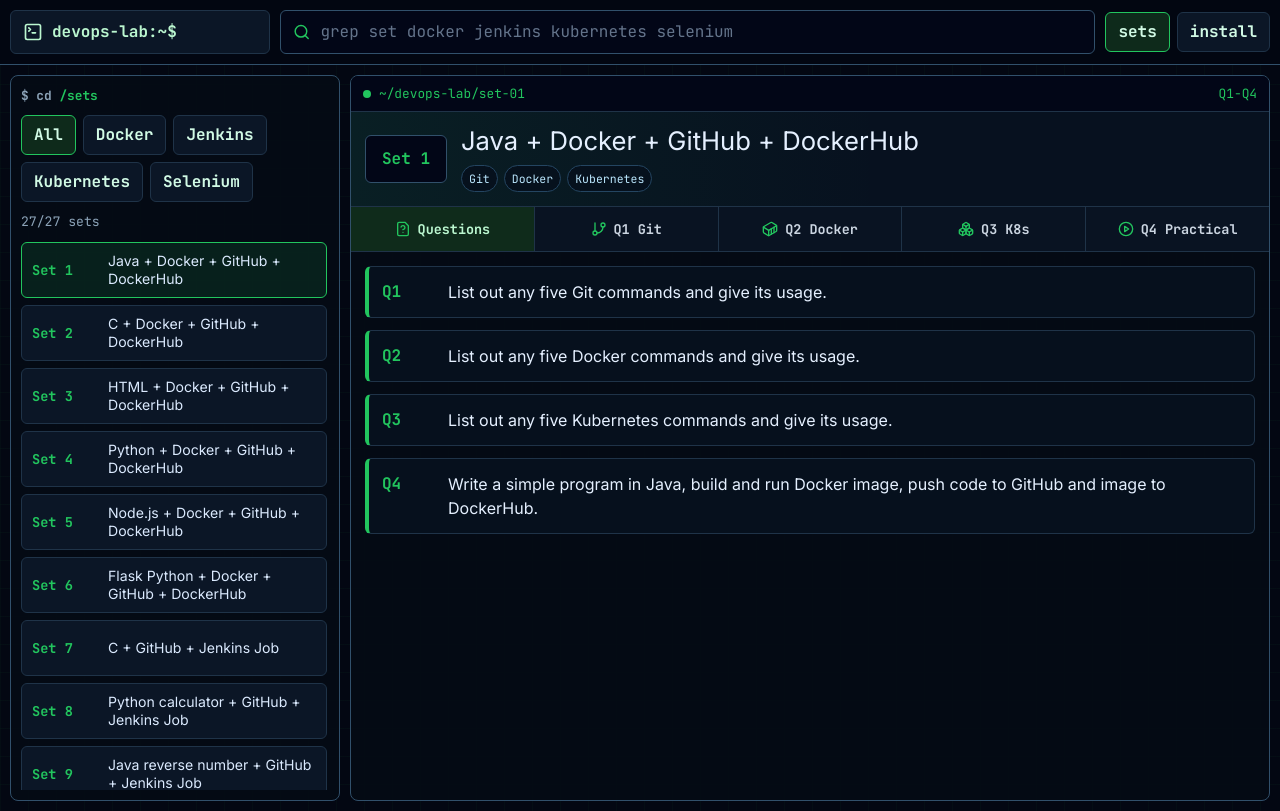
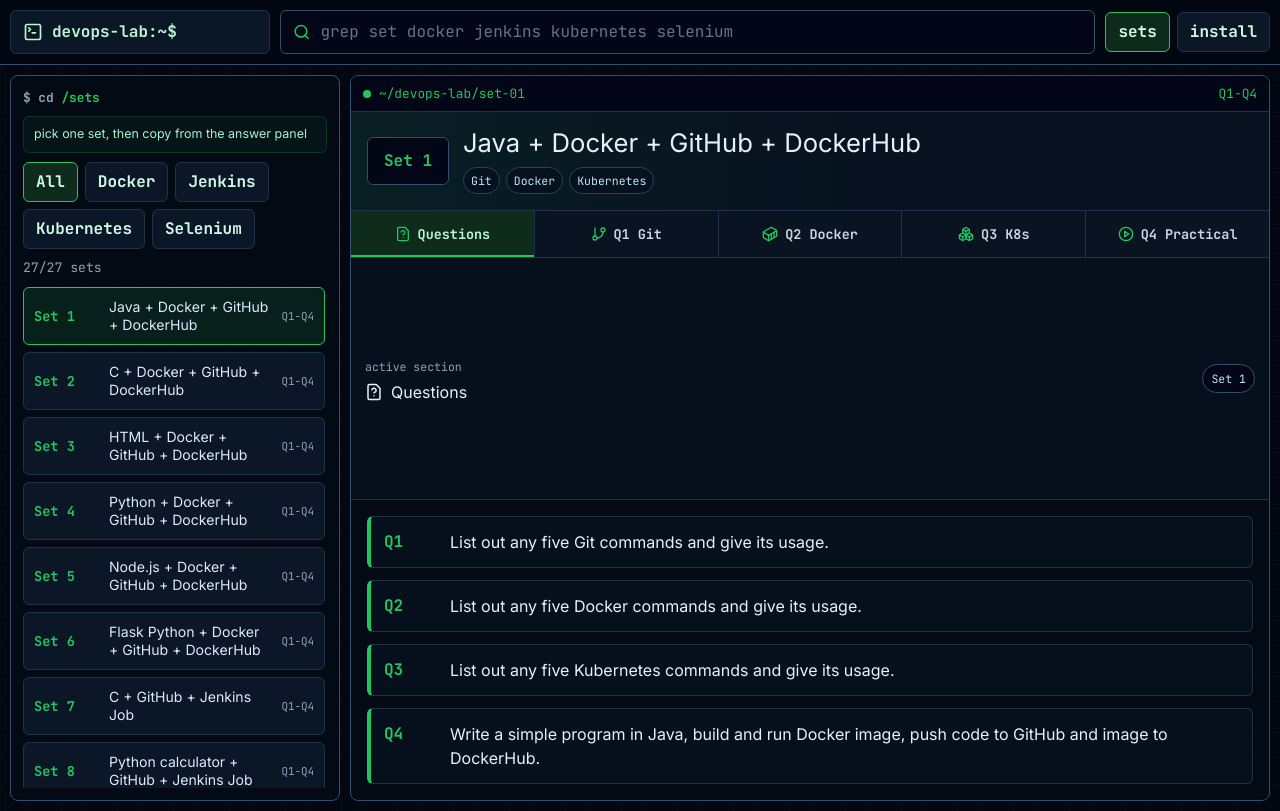
Before and after one commit to DhruvReddyS7/DEVOPS_EXTERNAL, a React (Vite) app: page / in a window 1280 px wide. Built offline with nearby package versions, Linux system fonts and the light colour scheme.

Commit message:
Elevate terminal UI organization

```diff
--- a/src/App.jsx
+++ b/src/App.jsx
@@ -93,6 +93,7 @@
           <div className="workbench">
             <aside className="set-panel">
               <div className="panel-title">/sets</div>
+              <div className="panel-hint">pick one set, then copy from the answer panel</div>
               <div className="topic-tabs">
                 {topics.map((item) => (
                   <button key={item} className={topic === item ? "active" : ""} onClick={() => setTopic(item)}>
@@ -110,6 +111,7 @@
                   >
                     <b>Set {program.id}</b>
                     <span>{program.title.replace(`Set ${program.id}: `, "")}</span>
+                    <small>{program.q5 ? "Q1-Q5" : "Q1-Q4"}</small>
                   </button>
                 ))}
               </div>
--- a/src/components/ProgramCard.jsx
+++ b/src/components/ProgramCard.jsx
@@ -84,6 +84,7 @@
 export default function ProgramCard({ program }) {
   const tabs = ["questions", "git", "docker", "kubernetes", "q4", ...(program.q5 ? ["q5"] : [])];
   const [active, setActive] = useState("questions");
+  const ActiveIcon = tabInfo[active].icon;
 
   const renderCommands = (title, items) => (
     <div className="command-table-wrap">
@@ -137,6 +138,14 @@
         })}
       </div>
 
+      <div className="content-heading">
+        <div>
+          <span className="section-kicker">active section</span>
+          <h3><ActiveIcon size={18} /> {tabInfo[active].label}</h3>
+        </div>
+        <span className="section-chip">{program.title.split(": ")[0]}</span>
+      </div>
+
       <div className="tab-content">
         {active === "questions" && (
           <div className="question-list">
--- a/src/index.css
+++ b/src/index.css
@@ -142,9 +142,9 @@
 
 .set-panel {
   display: grid;
-  grid-template-rows: auto auto auto 1fr;
-  gap: 10px;
-  padding: 10px;
+  grid-template-rows: auto auto auto auto 1fr;
+  gap: 9px;
+  padding: 12px;
   overflow: hidden;
 }
 
@@ -158,6 +158,16 @@
 .panel-title::before {
   content: "$ cd ";
   color: var(--muted);
+}
+
+.panel-hint {
+  padding: 9px 10px;
+  border: 1px solid rgba(34, 197, 94, 0.18);
+  border-radius: 6px;
+  background: rgba(34, 197, 94, 0.055);
+  color: #a7f3d0;
+  font-size: 0.78rem;
+  line-height: 1.35;
 }
 
 .result-count {
@@ -177,11 +187,11 @@
 
 .set-list button {
   display: grid;
-  grid-template-columns: 66px minmax(0, 1fr);
-  gap: 10px;
+  grid-template-columns: 66px minmax(0, 1fr) auto;
+  gap: 9px;
   align-items: center;
-  min-height: 56px;
-  padding: 9px 10px;
+  min-height: 58px;
+  padding: 10px;
   text-align: left;
 }
 
@@ -203,8 +213,18 @@
   font-size: 0.88rem;
 }
 
+.set-list small {
+  color: var(--muted);
+  font-family: "JetBrains Mono", monospace;
+  font-size: 0.68rem;
+  white-space: nowrap;
+}
+
 .answer-panel {
   overflow: hidden;
+  background:
+    linear-gradient(180deg, rgba(56, 189, 248, 0.035), transparent 180px),
+    rgba(5, 11, 20, 0.96);
 }
 
 .program-card {
@@ -252,7 +272,7 @@
   grid-template-columns: auto minmax(0, 1fr);
   gap: 14px;
   align-items: center;
-  padding: 14px;
+  padding: 16px;
   border-bottom: 1px solid var(--line);
   background:
     linear-gradient(90deg, rgba(34, 197, 94, 0.08), transparent 58%),
@@ -303,7 +323,7 @@
 }
 
 .tabs button {
-  min-height: 44px;
+  min-height: 46px;
   display: flex;
   align-items: center;
   justify-content: center;
@@ -320,6 +340,7 @@
 .tabs button.active {
   background: #0f2b1b;
   color: #bbf7d0;
+  box-shadow: inset 0 -2px 0 var(--green);
 }
 
 .tab-icon {
@@ -331,10 +352,46 @@
   animation: tabPulse 1.35s ease-in-out infinite;
 }
 
+.content-heading {
+  display: flex;
+  justify-content: space-between;
+  align-items: center;
+  gap: 12px;
+  padding: 13px 14px;
+  border-bottom: 1px solid var(--line);
+  background: #06101d;
+}
+
+.content-heading h3 {
+  display: flex;
+  align-items: center;
+  gap: 8px;
+  margin: 3px 0 0;
+  color: #e5f0ff;
+  font-size: 1rem;
+}
+
+.section-kicker {
+  color: var(--muted);
+  font-family: "JetBrains Mono", monospace;
+  font-size: 0.72rem;
+}
+
+.section-chip {
+  flex: 0 0 auto;
+  padding: 5px 8px;
+  border: 1px solid var(--line-strong);
+  border-radius: 999px;
+  color: #bae6fd;
+  background: #020617;
+  font-family: "JetBrains Mono", monospace;
+  font-size: 0.72rem;
+}
+
 .tab-content {
   min-height: 0;
   overflow: auto;
-  padding: 14px;
+  padding: 16px;
 }
 
 .command-table-wrap {
@@ -443,6 +500,15 @@
   border-radius: 6px;
   background: #06101d;
   line-height: 1.55;
+}
+
+.aim-card,
+.files-card,
+.steps-panel,
+.practical-section,
+.output-card,
+.command-table-wrap {
+  box-shadow: 0 14px 34px rgba(0, 0, 0, 0.16);
 }
 
 .aim-card,
@@ -638,6 +704,24 @@
   line-height: 1.58;
 }
 
+::-webkit-scrollbar {
+  width: 10px;
+  height: 10px;
+}
+
+::-webkit-scrollbar-track {
+  background: #020617;
+}
+
+::-webkit-scrollbar-thumb {
+  background: #1f3348;
+  border-radius: 999px;
+}
+
+::-webkit-scrollbar-thumb:hover {
+  background: #31506b;
+}
+
 .empty-state {
   padding: 18px;
   color: var(--muted);
@@ -784,6 +868,15 @@
     grid-template-columns: 1fr;
   }
 
+  .content-heading {
+    align-items: flex-start;
+    flex-direction: column;
+  }
+
+  .section-chip {
+    align-self: flex-start;
+  }
+
   pre {
     font-size: 0.78rem;
   }
```
